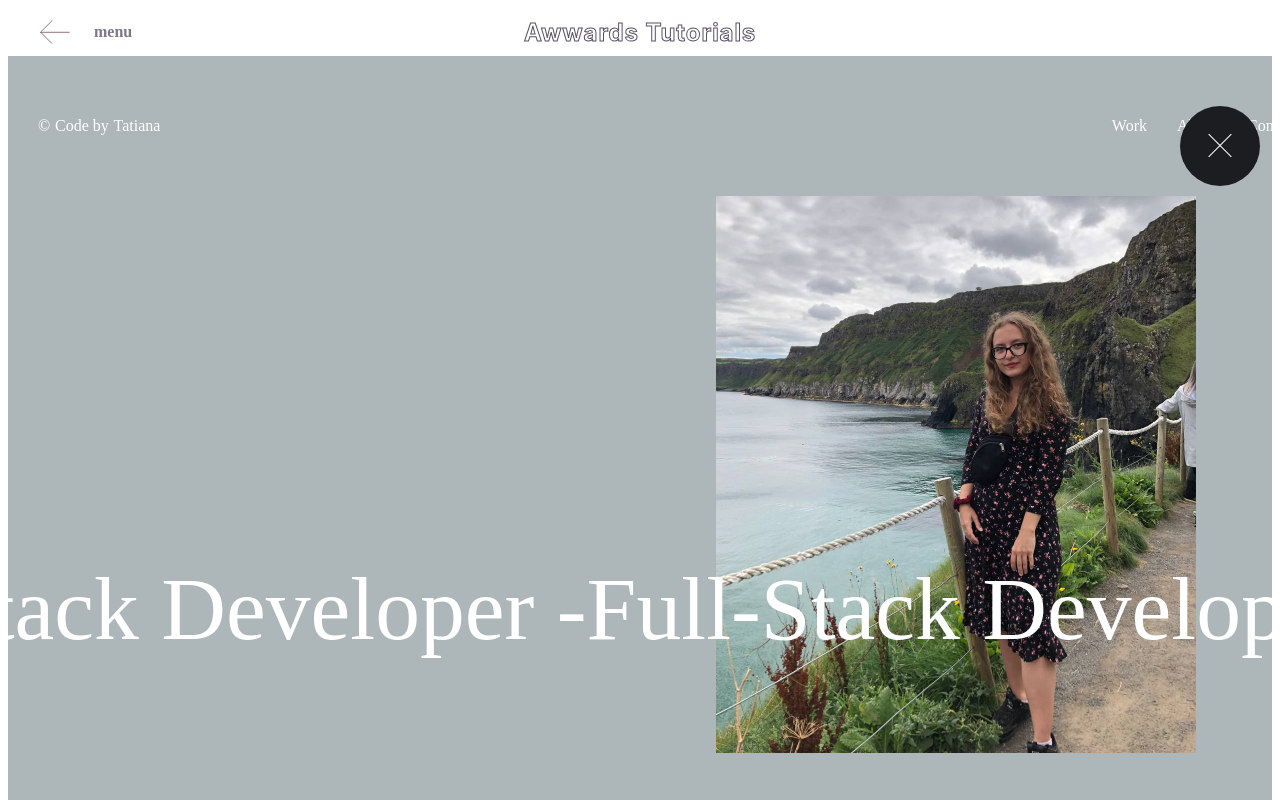
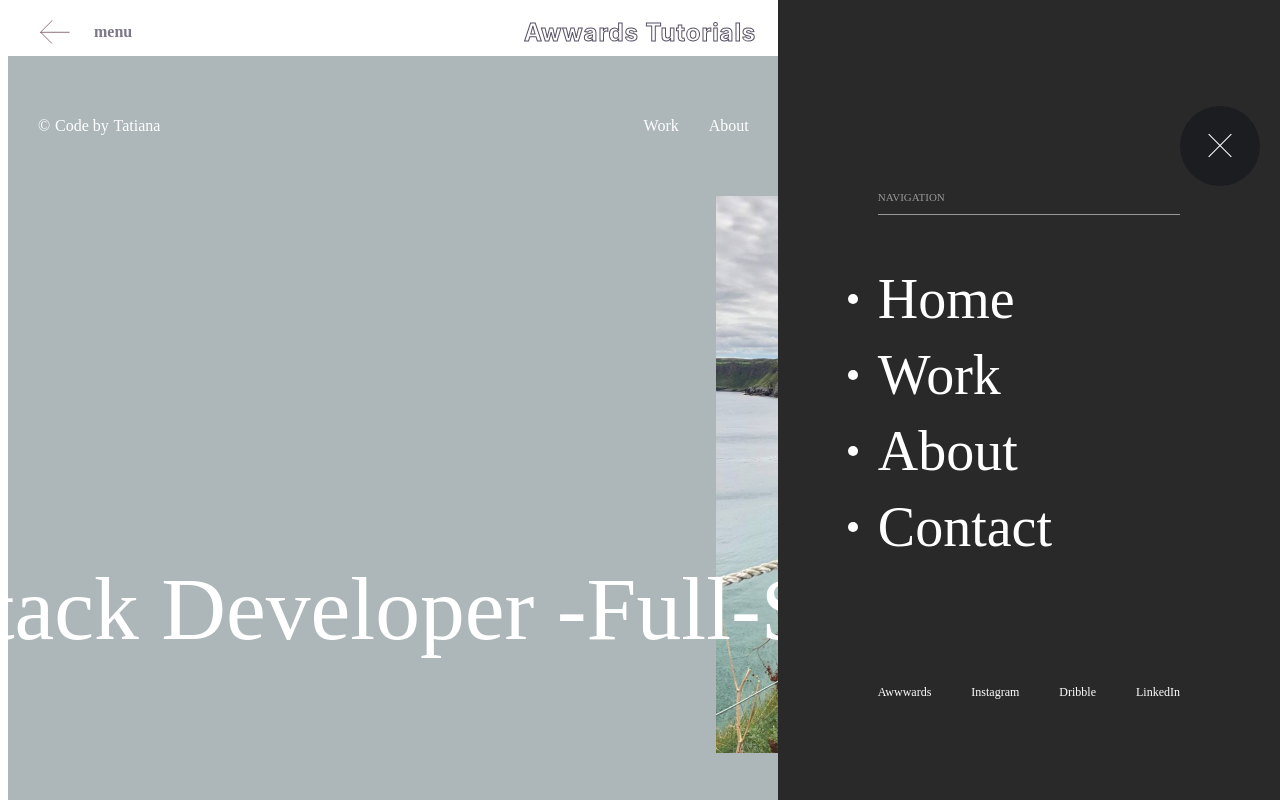
Before and after one commit to root0beer/awwards_clones, a Next.js app: page /portland in a window 1280 px wide. Both pictures are taken after a click on the element 1220 px from the left and 146 px from the top of the page. Shown: the top 800 px of the page. Built offline with nearby package versions, Linux system fonts and the light colour scheme.

Commit message:
burger menu animation

```diff
--- a/components/PortLand/header/nav/Nav.jsx
+++ b/components/PortLand/header/nav/Nav.jsx
@@ -1,11 +1,11 @@
 import React from "react";
-import styles from "./Nav.module.scss";
-import Curve from "@/components/CurvedMenu/Curve";
+import NavSupp from "./NavSupp";
 
 const Nav = () => {
   return (
-    <>
-    </>
+    <div>
+      <NavSupp />
+    </div>
   );
 };
 
--- a/components/PortLand/header/nav/Nav.module.scss
+++ b/components/PortLand/header/nav/Nav.module.scss
@@ -0,0 +1,40 @@
+.menu{
+    height: 100vh;
+    background-color: rgb(41, 41, 41);
+    position: fixed;
+    right: 0;
+    top: 0;
+    color: white;
+    z-index: 3;
+    .body{
+        box-sizing: border-box;
+        height: 100%;
+        padding: 100px;
+        display: flex;
+        flex-direction: column;
+        justify-content: space-between;
+
+        .nav{
+            display: flex;
+            flex-direction: column;
+            font-size: 56px;
+            gap: 12px;
+            margin-top: 80px;
+
+            .header{
+                color: rgb(153, 153, 153);
+                border-bottom: 1px solid rgb(153, 153, 153);
+                text-transform: uppercase;
+                font-size: 11px;
+                margin-bottom: 40px;
+            }
+
+            a{
+                text-decoration: none;
+                color: white;
+                font-weight: 300;
+            }
+
+        }
+    }
+}
--- /dev/null
+++ b/components/PortLand/header/nav/NavSupp.jsx
@@ -0,0 +1,63 @@
+import React, { useState } from 'react'
+import styles from "./Nav.module.scss";
+import { motion } from 'framer-motion';
+import { usePathname } from 'next/navigation';
+import { menuSlide } from '../animation';
+import Link from '@/components/Portland/header/nav/link/Link';
+import Curve from '@/components/Portland/header/nav/curve/Curve';
+import Footer from '@/components/Portland/header/nav/footer/Footer';
+
+const navItems = [
+  {
+    title: "Home",
+    href: "/",
+  },
+  {
+    title: "Work",
+    href: "/work",
+  },
+  {
+    title: "About",
+    href: "/about",
+  },
+  {
+    title: "Contact",
+    href: "/contact",
+  },
+]
+
+export default function NavSupp() {
+
+  const pathname = usePathname();
+  const [selectedIndicator, setSelectedIndicator] = useState(pathname);
+
+  return (
+    <motion.div
+      variants={menuSlide}
+      initial="initial"
+      animate="enter"
+      exit="exit"
+      className={styles.menu}
+      >
+       <div className={styles.body}>
+            <div onMouseLeave={() => {setSelectedIndicator(pathname)}} className={styles.nav}>
+                    <div className={styles.header}>
+                        <p>Navigation</p>
+                    </div>
+                    {
+                      navItems.map( (data, index) => {
+                        return <Link
+                        key={index}
+                        data={{...data, index}}
+                        isActive={selectedIndicator == data.href}
+                        setSelectedIndicator={setSelectedIndicator}>
+                        </Link>
+                      })
+                    }
+            </div>
+            <Footer />
+        </div>
+        <Curve />
+    </motion.div>
+  )
+}
--- /dev/null
+++ b/components/PortLand/header/nav/curve/Curve.jsx
@@ -0,0 +1,29 @@
+import React from 'react'
+import { motion } from 'framer-motion';
+import styles from "./Curve.module.scss";
+
+export default function Index() {
+
+  const initialPath = `M100 0 L100 ${window.innerHeight} Q-100 ${window.innerHeight/2} 100 0`
+  const targetPath = `M100 0 L100 ${window.innerHeight} Q100 ${window.innerHeight/2} 100 0`
+
+  const curve = {
+    initial: {
+        d: initialPath
+    },
+    enter: {
+        d: targetPath,
+        transition: {duration: 1, ease: [0.76, 0, 0.24, 1]}
+    },
+    exit: {
+        d: initialPath,
+        transition: {duration: 0.8, ease: [0.76, 0, 0.24, 1]}
+    }
+  }
+
+  return (
+    <svg className={styles.svgCurve}>
+        <motion.path variants={curve} initial="initial" animate="enter" exit="exit"></motion.path>
+    </svg>
+  )
+}
--- /dev/null
+++ b/components/PortLand/header/nav/curve/Curve.module.scss
@@ -0,0 +1,9 @@
+.svgCurve{
+    position: absolute;
+    top: 0;
+    left: -99px;
+    width: 100px;
+    height: 100%;
+    fill: rgb(41, 41, 41);
+    stroke: none;
+}
--- /dev/null
+++ b/components/PortLand/header/nav/footer/Footer.jsx
@@ -0,0 +1,12 @@
+import styles from "./footer.module.scss";
+
+export default function index() {
+  return (
+    <div className={styles.footer}>
+        <a>Awwwards</a>
+        <a>Instagram</a>
+        <a>Dribble</a>
+        <a>LinkedIn</a>
+    </div>
+  )
+}
--- /dev/null
+++ b/components/PortLand/header/nav/footer/Footer.module.scss
@@ -0,0 +1,7 @@
+.footer{
+    display: flex;
+    width: 100%;
+    justify-content: space-between;
+    font-size: 12px;
+    gap: 40px;
+}
--- /dev/null
+++ b/components/PortLand/header/nav/link/Link.jsx
@@ -0,0 +1,28 @@
+import styles from "./Link.module.scss";
+import Link from 'next/link';
+import { motion } from 'framer-motion';
+import { slide, scale } from '../../animation';
+
+export default function Index({data, isActive, setSelectedIndicator}) {
+
+    const { title, href, index} = data;
+
+    return (
+      <motion.div
+        className={styles.link}
+        onMouseEnter={() => {setSelectedIndicator(href)}}
+        custom={index}
+        variants={slide}
+        initial="initial"
+        animate="enter"
+        exit="exit"
+      >
+        <motion.div
+          variants={scale}
+          animate={isActive ? "open" : "closed"}
+          className={styles.indicator}>
+        </motion.div>
+        <Link href={href}>{title}</Link>
+      </motion.div>
+    )
+}
--- /dev/null
+++ b/components/PortLand/header/nav/link/Link.module.scss
@@ -0,0 +1,14 @@
+.link{
+    position: relative;
+    display: flex;
+    align-items: center;
+
+    .indicator{
+        width: 10px;
+        height: 10px;
+        background-color: white;
+        border-radius: 50%;
+        position: absolute;
+        left: -30px;
+    }
+}
```
